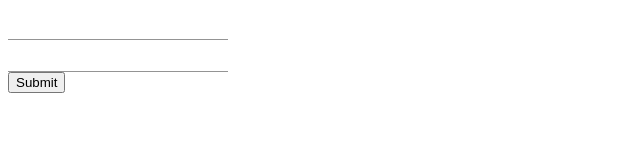
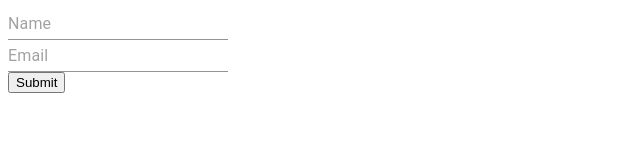
Before and after one commit to konami99/notepad, a Next.js app in the folder nextjs/: page /note/new in a window 1280 px wide. Shown: the top 160 px of the page, without its empty margins (0-640 px from the left). Built offline with nearby package versions, Linux system fonts and the light colour scheme.

Commit message:
Added note fields validation

```diff
--- a/nextjs/package.json
+++ b/nextjs/package.json
@@ -8,12 +8,14 @@
   "dependencies": {
     "@emotion/react": "^11.9.3",
     "@emotion/styled": "^11.9.3",
+    "@hookform/resolvers": "^2.9.5",
     "@material-ui/core": "^4.12.4",
     "@mui/system": "^5.8.7",
     "next": "latest",
     "react": "17.0.2",
     "react-dom": "17.0.2",
     "react-hook-form": "^7.33.1",
-    "swr": "^1.3.0"
+    "swr": "^1.3.0",
+    "yup": "^0.32.11"
   }
 }
--- a/nextjs/pages/note/new.js
+++ b/nextjs/pages/note/new.js
@@ -4,11 +4,17 @@ import Input from "@material-ui/core/Input";
 import * as React from 'react';
 import { Box } from "@mui/system";
 import useSWR from 'swr';
-
-
+import { yupResolver } from '@hookform/resolvers/yup';
+import * as Yup from 'yup';
 
 export default function create() {
+  const validationSchema = Yup.object().shape({
+    nameRequired: Yup.string().max(6, 'Name must be at most 6 characters').required('Name is required'),
+    emailRequired: Yup.string().required('Email is required').email('Email is invalid'),
+  });
+
   const { register, control, handleSubmit, formState: { errors } } = useForm({
+    resolver: yupResolver(validationSchema),
     defaultValues: {
       nameRequired: '',
       emailRequired: ''
@@ -22,7 +28,10 @@ export default function create() {
       'Content-Type': 'application/json'
     },
     body: JSON.stringify({email: postData.emailRequired, name: postData.nameRequired})
-  }).then((res) => res.json());
+  }).then((res) => {
+    setPostData(null);
+    return res.json();
+  });
 
   const [postData, setPostData] = React.useState(null);
 
@@ -32,7 +41,6 @@ export default function create() {
   );
 
   const onSubmit = data => {
-    console.log(data);
     setPostData(data);
   };
 
@@ -49,19 +57,17 @@ export default function create() {
             <Controller
               name='nameRequired'
               control={control}
-              rules={{ required: true }}
-              render={({ field }) => <Input{...field} />}
+              render={({ field }) => <Input{...field} placeholder="Name" />}
             />
-            {errors.nameRequired && <span>Name is required</span>}
+            {errors.nameRequired && <span>{errors.nameRequired?.message}</span>}
           </Box>
           <Box component="span" sx={{ display: 'block' }}>
             <Controller
               name='emailRequired'
               control={control}
-              rules={{ required: true }}
-              render={({ field }) => <Input{...field} />}
+              render={({ field }) => <Input{...field} placeholder="Email" />}
             />
-            {errors.emailRequired && <span>Email is required</span>}
+            {errors.emailRequired && <span>{errors.emailRequired?.message}</span>}
           </Box>
           <Box component="span" sx={{ display: 'block' }}>
             <input type="submit" />
```
Also changed, not shown: 1 other file (tests, documents, lock files or other folders).
